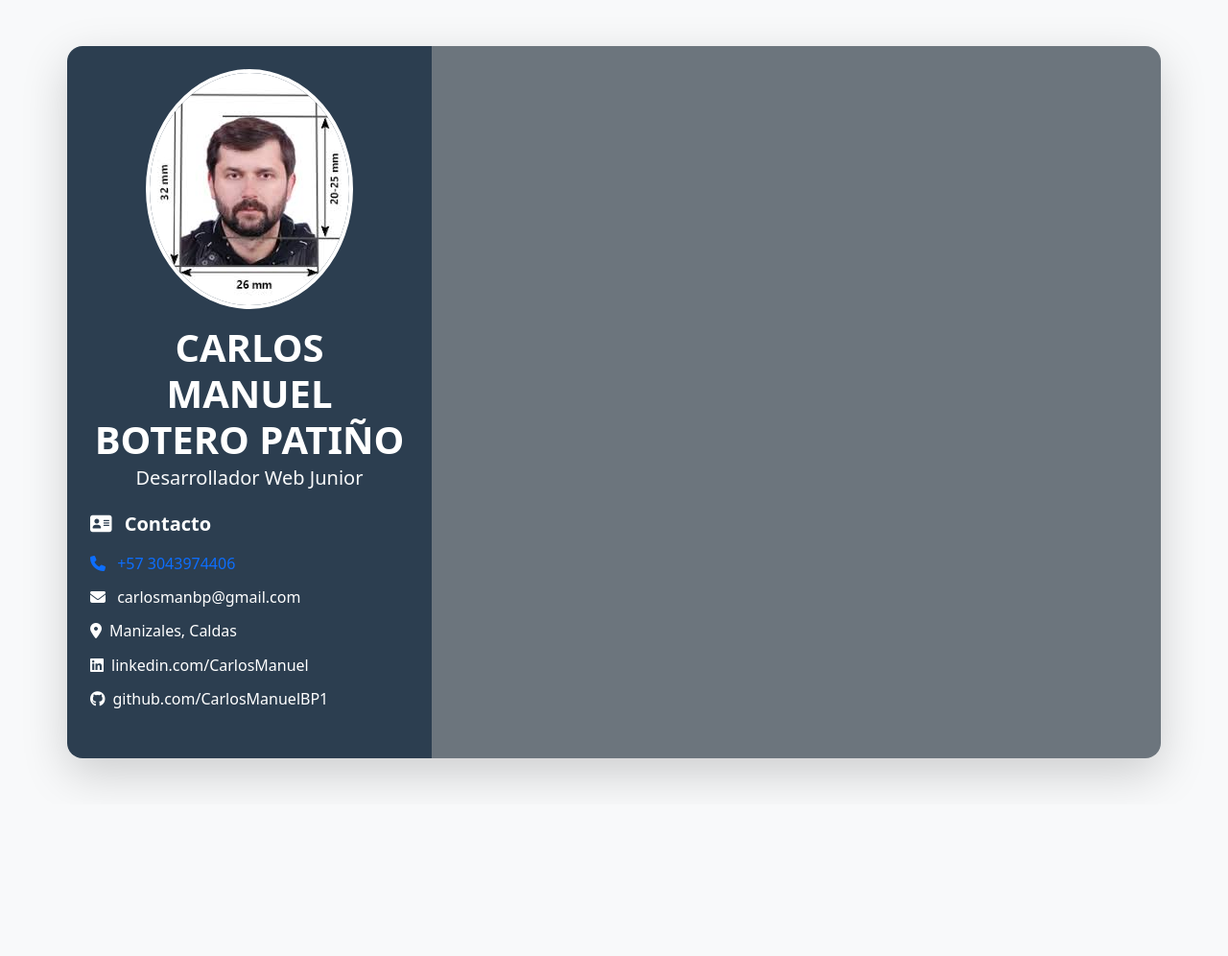
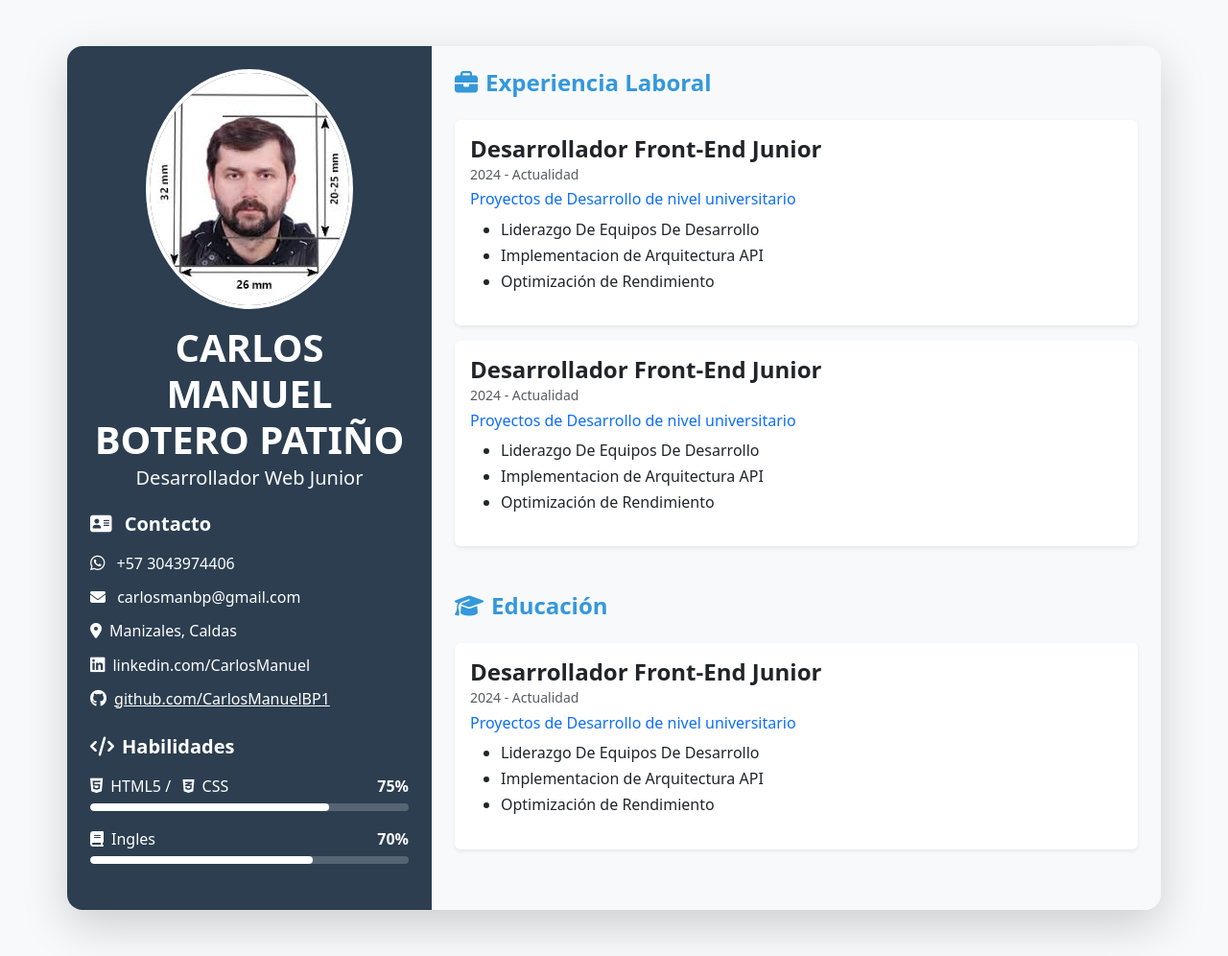
Before and after one commit to CarlosManuelBP1/Hoja-de-Vida, a plain HTML site: page Index.html in a window 1280 px wide. Shown: the whole page at 96% size. Before the commit the page ends 838 px from the top, so only its background shows below. Drawn offline with nearby package versions, Linux system fonts and the light colour scheme.

Commit message:
Mi Segundo commit

```diff
--- a/Index.html
+++ b/Index.html
@@ -39,16 +39,92 @@
              <section class="mb-4">
                 <h5 class="fw-bold mb-3"><i class="fas fa-address-card me-2"></i>  Contacto</h5>
                 <ul  class="list-unstyled">
-                    <li class="mb-2"><a href="https://wa.me/573043974406?text=Hola%20me%20gustaria%20saber%20mas" style="text-decoration: none;"><i class="fas fa-phone me-2"></i> +57 3043974406</a></li>
+                    <li class="mb-2"><a href="https://wa.me/573043974406?text=Hola%20me%20gustaria%20saber%20mas" target="_blank" class="text-white" style="text-decoration: none;" ><i class="fab fa-whatsapp me-2"></i> +57 3043974406</a></li>
                     <li class="mb-2"><i class="fas fa-envelope me-2"></i> carlosmanbp@gmail.com</li>
                     <li class="mb-2"><i class="fas fa-map-marker-alt me-2"></i>Manizales, Caldas</li>
                     <li class="mb-2"><i class="fab fa-linkedin me-2"></i>linkedin.com/CarlosManuel</li>
-                    <li class="mb-2"><i class="fab fa-github me-2"></i>github.com/CarlosManuelBP1</li>
+                    <li class="mb-2"><a href="https://github.com/CarlosManuelBP1" target="_blank" class="text-white"><i class="fab fa-github me-2"></i>github.com/CarlosManuelBP1</a></li>
                 </ul>
             </section>
+            <section class="mb-4">
+                <h5 class="fw-bold mb-3"><i class="fas fa-code me-2"></i>Habilidades</h5>
+
+                <!-- HTML5 -->
+                <div class="skill-item mb-3">
+                    <div class="d-flex justify-content-between mb-1">
+                        <div>
+                            <i class="fab fa-html5 me-2"></i>HTML5 / &nbsp;	 <i class="fa-brands fa-css3-alt me-2"></i>CSS
+                        </div>
+                        <div>75%</div>
+                    </div>
+                    <div class="progress" style="height: 8px;">
+                        <div class="progress-bar bg-white" style="--width: 75%;"></div>
+                    </div>
+                </div>
+                <!-- Ingles -->
+                <div class="skill-item mb-3">
+                    <div class="d-flex justify-content-between mb-1">
+                        <div>
+                            <i class="fa-solid fa-book me-2"></i>Ingles
+                        </div>
+                        <div>70%</div>
+                    </div>
+                    <div class="progress" style="height: 8px;">
+                        <div class="progress-bar bg-white" style="--width: 70%;"></div>
+                    </div>
+                </div>
+
+
         </div>
         <!-- Columna derecha -->
-        <div class="col-md-8 bg-secondary">
+        <div class="col-md-8 bg light p-4">
+            <section class="mb-5">
+                <h4 id="text-primary" class="fw-bold mb-4"><i class="fas fa-briefcase me-2"></i>Experiencia Laboral</h4>
+                <div class="card mb-3 border-0 shadow-sm">
+                    <div class="card-body">
+                        <h4 class="card-title fw-bold">Desarrollador Front-End Junior</h4>
+                        <h5 class="card-subtitle mb-2 text-muted small">2024 - Actualidad</h5>
+                        <h6 class="text-primary">Proyectos de Desarrollo de nivel universitario</h6>
+                        <ul>
+                            <li>Liderazgo De Equipos De Desarrollo</li>
+                            <li>Implementacion de Arquitectura API</li>
+                            <li>Optimización de Rendimiento</li>
+                        </ul>
+
+                    </div>
+                </div>
+                <!-- Segunda Experiencia -->
+                <div class="card mb-3 border-0 shadow-sm">
+                    <div class="card-body">
+                        <h4 class="card-title fw-bold">Desarrollador Front-End Junior</h4>
+                        <h5 class="card-subtitle mb-2 text-muted small">2024 - Actualidad</h5>
+                        <h6 class="text-primary">Proyectos de Desarrollo de nivel universitario</h6>
+                        <ul>
+                            <li>Liderazgo De Equipos De Desarrollo</li>
+                            <li>Implementacion de Arquitectura API</li>
+                            <li>Optimización de Rendimiento</li>
+                        </ul>
+
+                    </div>
+                </div>
+            </section>
+            <sectio class="mb-5">
+                <h4 id="text-primary" class="fw-bold mb-4"><i class="fas fa-graduation-cap me-2"></i>Educación
+                </h4>
+                <div class="card mb-3 border-0 shadow-sm">
+                    <div class="card-body">
+                        <h4 class="card-title fw-bold">Desarrollador Front-End Junior</h4>
+                        <h5 class="card-subtitle mb-2 text-muted small">2024 - Actualidad</h5>
+                        <h6 class="text-primary">Proyectos de Desarrollo de nivel universitario</h6>
+                        <ul>
+                            <li>Liderazgo De Equipos De Desarrollo</li>
+                            <li>Implementacion de Arquitectura API</li>
+                            <li>Optimización de Rendimiento</li>
+                        </ul>
+
+                    </div>
+                </div>
+            </section>
 
         </div>
     </div>
--- a/styles.css
+++ b/styles.css
@@ -9,6 +9,49 @@ body{
 .bg-primary{
     background-color : #2c3e50 !important;
 }
+
+#text-primary{
+    color: #3498db;
+}
+
 img{
     max-width: 80%;
 }
+/*aaa*/
+/* Estilos para la sección de habilidades */
+.skill-item {
+    transition: transform 0.3s ease;
+}
+
+.skill-item:hover {
+    transform: translateX(10px);
+}
+
+.progress {
+    background-color: rgba(250,255,255,0.2);
+    border-radius: 20px;
+    overflow: hidden;
+}
+
+.progress-bar {
+    background-color: #fff;
+    border-radius: 20px;
+    width: 0;
+    animation: fill-progress 2s ease-in-out forwards;
+    position: relative;
+}
+
+@keyframes fill-progress {
+    to {
+        width: var(--width);
+    }
+}
+
+.fab {
+    font-size: 1.1rem;
+}
+
+.skill-item div div:last-child {
+    font-weight: 600;
+    color: #f8f9fa;
+}
```
